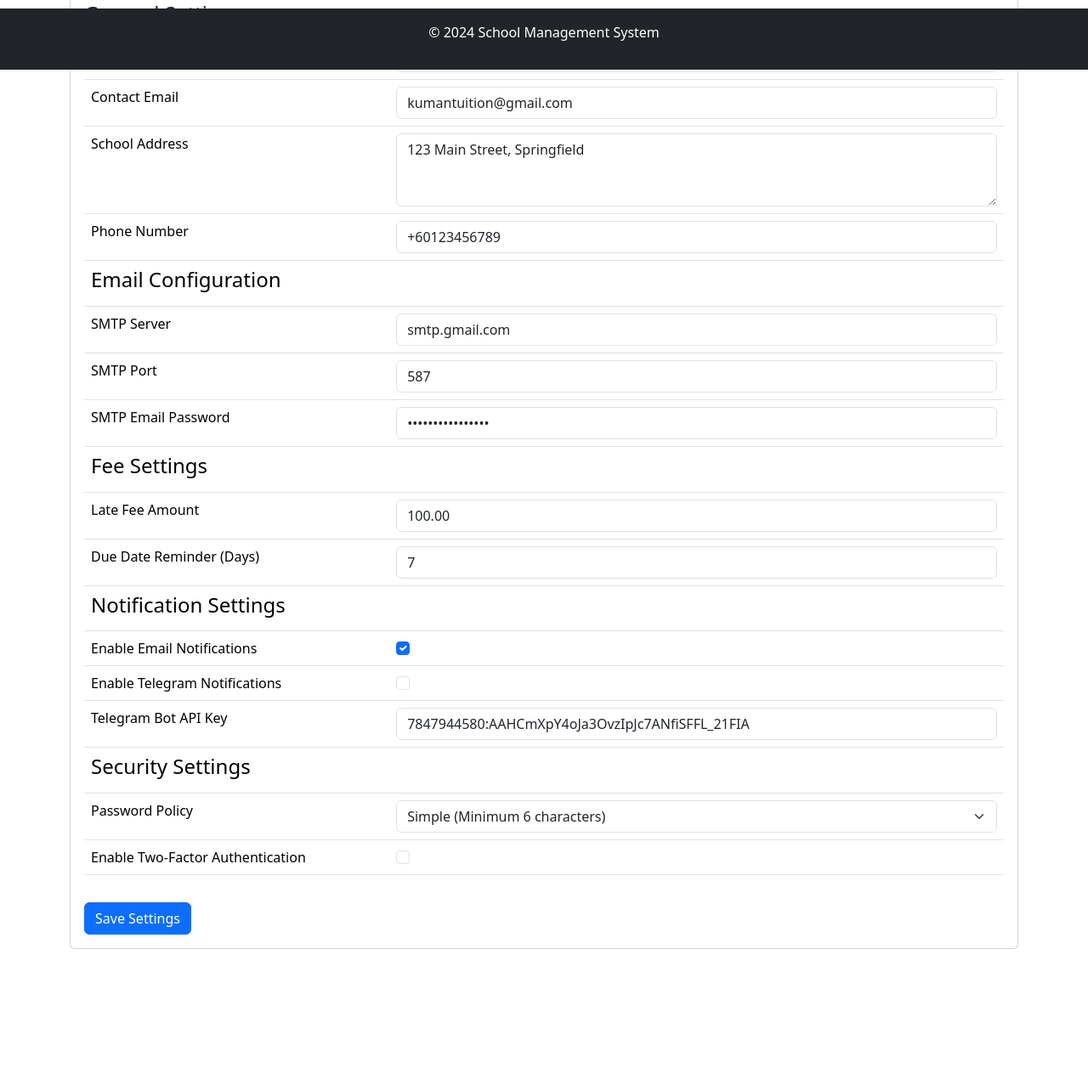
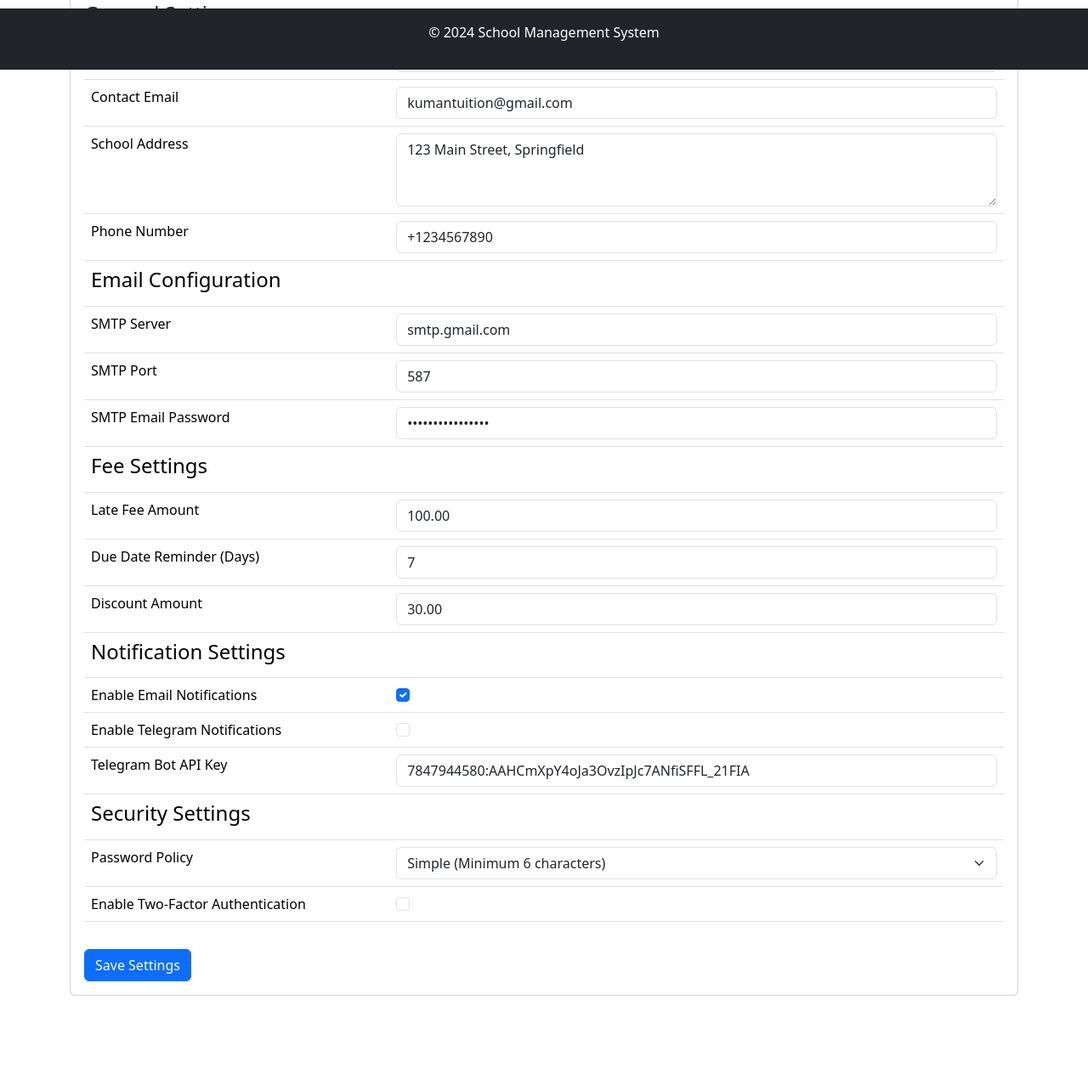
Before and after one commit to djzzlim/Monthly-Fee-Management-System, a Flask app: page /admin/system-settings in a window 1280 px wide. Shown: the part 718-1988 px from the top of the page at 85% size. Before the commit the page ends 1835 px from the top, so only its background shows below. Run offline with Flask 3, Linux system fonts and the light colour scheme; a user stored in the database is signed in; data comes from the database, SQL or seed files in the repository; some libraries are stand-ins or nearby versions.

Commit message:
Added Discount Amount system_settings website

```diff
--- a/app/templates/admin/system_settings.html
+++ b/app/templates/admin/system_settings.html
@@ -83,13 +83,21 @@
             <td><label for="late_fee_amount" class="form-label">Late Fee Amount</label></td>
             <td>
                 <input type="number" class="form-control" id="late_fee_amount" name="late_fee_amount"
-                       value="{{ '%.2f' % (settings['late_fee_amount'] | float) }}" min="0" step="0.01" required>
+                    value="{{ '%.2f' % (settings['late_fee_amount'] | float) }}" min="0" step="0.01" required>
             </td>
         </tr>
         <tr>
             <td><label for="due_date_reminder" class="form-label">Due Date Reminder (Days)</label></td>
             <td><input type="number" class="form-control" id="due_date_reminder" name="due_date_reminder" value="{{ settings['due_date_reminder'] }}" min="0" required></td>
         </tr>
+        <tr>
+            <td><label for="discount_amount" class="form-label">Discount Amount</label></td>
+            <td>
+                <input type="number" class="form-control" id="discount_amount" name="discount_amount"
+                    value="{{ '%.2f' % (settings['discount_amount'] | float) }}" min="0" step="0.01" required>
+            </td>
+        </tr>
+
 
         <!-- Notification Settings -->
         <tr><th colspan="2"><h4>Notification Settings</h4></th></tr>
```
Also changed, not shown: instance/db.sqlite3.
